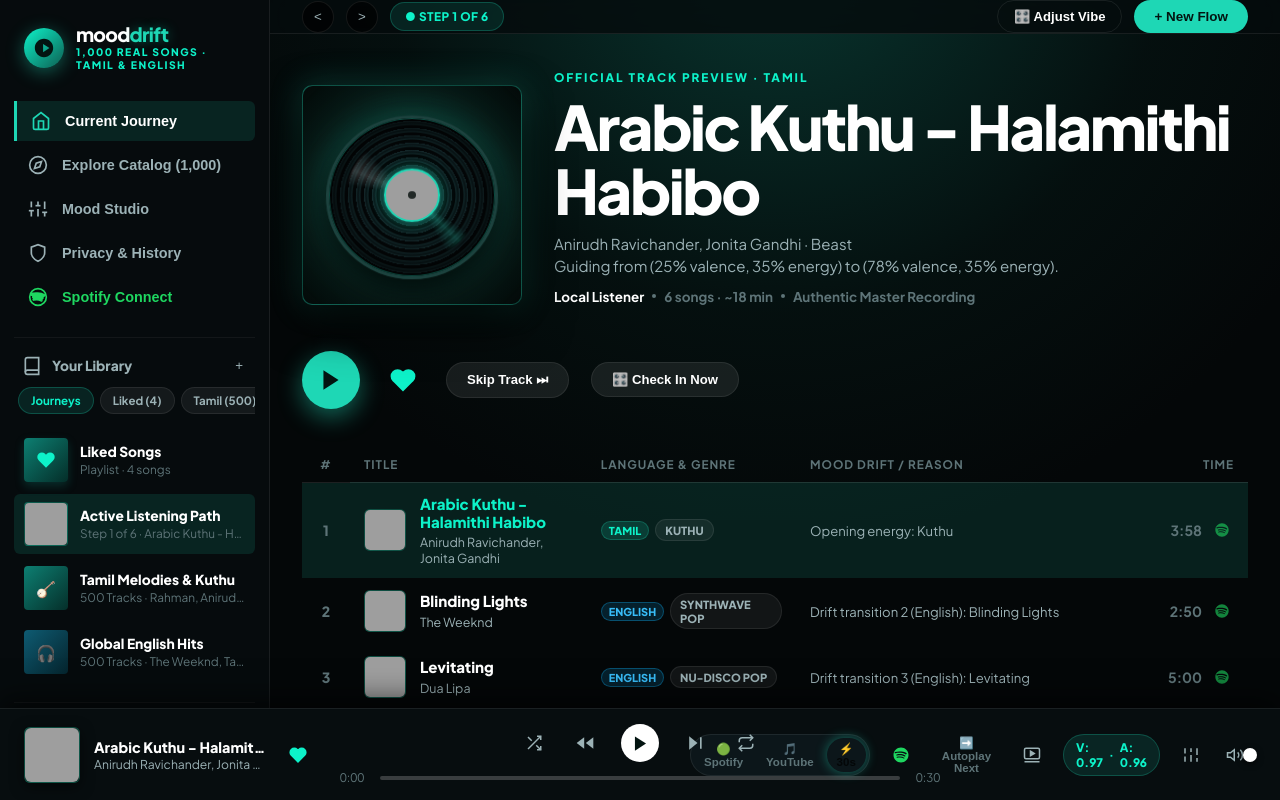
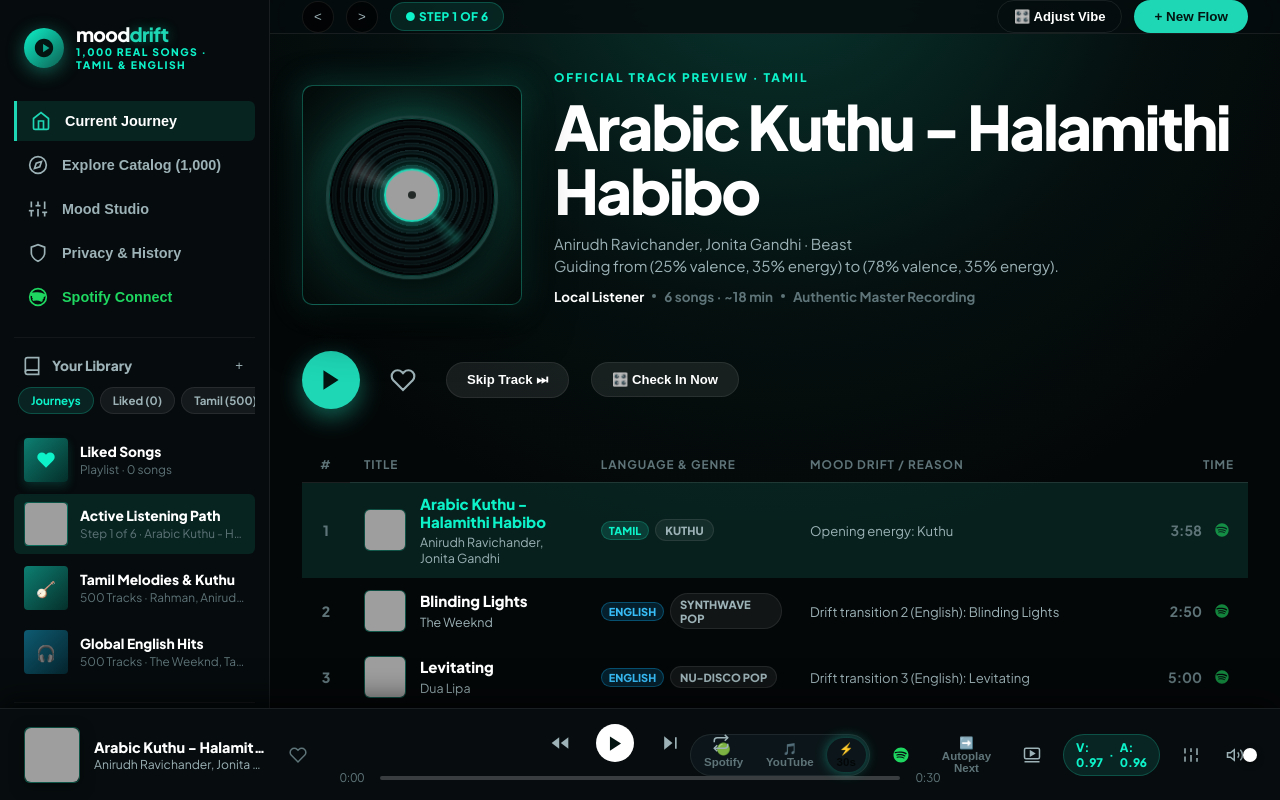
Before and after one commit to SriVishnu230707/dream-music, a React (Vite) app in the folder web/: page / in a window 1280 px wide. Built offline with nearby package versions, Linux system fonts and the light colour scheme; grey boxes are pictures that could not be loaded.

Commit message:
feat: adapt mood journey after listening with taste feedback

```diff
--- a/web/src/App.tsx
+++ b/web/src/App.tsx
@@ -13,7 +13,7 @@
   getTrackSpotifyId,
   getSpotifySearchUrl,
 } from "./data/catalog";
-import { planJourney } from "./data/plan";
+import { planJourney, buildTasteProfile, type ListeningRecord } from "./data/plan";
 
 declare global {
   interface Window {
@@ -26,7 +26,7 @@
 export type Mood = {
   valence: number;
   arousal: number;
-  source?: "manual" | "text-model" | "user-corrected";
+  source?: "manual" | "text-model" | "user-corrected" | "catalog-estimate";
   confidence?: number;
 };
 
@@ -180,8 +180,9 @@
   count: number,
   langFilter: "All" | "Tamil" | "English" = "All",
   excludedIds: ReadonlySet<string> = new Set(),
+  taste = buildTasteProfile(CATALOG_TRACKS, [], new Set<string>()),
 ): Session {
-  const queue: QueueItem[] = planJourney(CATALOG_TRACKS, start, target, count, langFilter, excludedIds)
+  const queue: QueueItem[] = planJourney(CATALOG_TRACKS, start, target, count, langFilter, excludedIds, taste)
     .map((item, i) => ({
       position: i + 1,
       ...item,
@@ -295,15 +296,11 @@
   const [catalogGenre, setCatalogGenre] = useState<string>("All");
   const [visibleCount, setVisibleCount] = useState(36);
 
-  const [likedTrackIDs, setLikedTrackIDs] = useState<string[]>([
-    "tamil-1-munbe-vaa",
-    "eng-1-blinding-lights",
-    "tamil-4-arabic-kuthu-halamithi-habibo",
-    "eng-17-viva-la-vida",
-  ]);
+  const [likedTrackIDs, setLikedTrackIDs] = useState<string[]>([]);
 
   const [auditEvents, setAuditEvents] = useState<AuditEvent[]>([]);
   const [auditCheckIns, setAuditCheckIns] = useState<AuditCheckIn[]>([]);
+  const [listeningRecords, setListeningRecords] = useState<ListeningRecord[]>([]);
   const [prediction, setPrediction] = useState<Prediction | null>(null);
   const [toastMessage, setToastMessage] = useState("");
   const [busy, setBusy] = useState(false);
@@ -320,7 +317,6 @@
   const [ytBlocked, setYtBlocked] = useState(false);
   const [activeTab, setActiveTab] = useState<"queue" | "studio" | "explore" | "audit" | "liked">("queue");
   const [showCheckInModal, setShowCheckInModal] = useState(false);
-  const [shuffleMode, setShuffleMode] = useState(false);
   const [hoverTrackIdx, setHoverTrackIdx] = useState<number | null>(null);
 
   const audioRef = useRef<HTMLAudioElement>(null);
@@ -328,6 +324,25 @@
   const pendingPlayRef = useRef<string | null>(null);
   const advancing = useRef(false);
   const playbackWatchdog = useRef<any>(null);
+  const listenedSecondsRef = useRef(0);
+  const lastMediaTimeRef = useRef<number | null>(null);
+  const lastSampleAtRef = useRef<number | null>(null);
+  const finishTrackRef = useRef<() => void>(() => {});
+  const continuousLoopRef = useRef(continuousLoop);
+  continuousLoopRef.current = continuousLoop;
+
+  function recordPlaybackTime(position: number) {
+    const previous = lastMediaTimeRef.current;
+    const now = performance.now();
+    if (previous !== null && Number.isFinite(position)) {
+      const delta = position - previous;
+      const elapsed = lastSampleAtRef.current === null ? 0 : (now - lastSampleAtRef.current) / 1000;
+      // Media time is capped by elapsed real time, so a seek adds no fake listening.
+      if (delta > 0 && elapsed > 0) listenedSecondsRef.current += Math.min(delta, elapsed + 0.5);
+    }
+    lastMediaTimeRef.current = position;
+    lastSampleAtRef.current = now;
+  }
 
   // Show Toast Helper
   const showToast = (msg: string) => {
@@ -397,17 +412,11 @@
                 } else if (event.data === window.YT.PlayerState.PAUSED) {
                   setPlaying(false);
                 } else if (event.data === window.YT.PlayerState.ENDED) {
-                  if (continuousLoop) {
+                  if (continuousLoopRef.current) {
                     event.target.seekTo(0);
                     event.target.playVideo();
                   } else {
-                    if (shuffleMode) {
-                      void sendEvent("complete");
-                      const randIdx = Math.floor(Math.random() * session.queue.length);
-                      playQueueIndex(randIdx);
-                    } else {
-                      skipTrack("complete");
-                    }
+                    finishTrackRef.current();
                   }
                 }
               },
@@ -459,6 +468,7 @@
         if (ytPlayerRef.current && typeof ytPlayerRef.current.getCurrentTime === "function") {
           const cur = ytPlayerRef.current.getCurrentTime();
           if (typeof cur === "number" && !isNaN(cur)) {
+            recordPlaybackTime(cur);
             setProgress(cur);
           }
           const dur = ytPlayerRef.current.getDuration();
@@ -520,6 +530,9 @@
   // Unified Direct Playback Starter
   function startPlayback(track: Track) {
     if (!track) return;
+    listenedSecondsRef.current = 0;
+    lastMediaTimeRef.current = null;
+    lastSampleAtRef.current = null;
     currentTrackRef.current = track;
     setYtBlocked(false);
 
@@ -683,9 +696,15 @@
   }
 
   // Play a specific track index in current queue
-  function playQueueIndex(idx: number) {
+  function playQueueIndex(idx: number, recordInterrupted = true) {
     const targetItem = session.queue[idx];
     if (!targetItem) return;
+    if (recordInterrupted && idx !== session.currentIndex && listenedSecondsRef.current > 0) {
+      const listenedSeconds = listenedSecondsRef.current;
+      setListeningRecords((records) => [...records, {
+        trackId: current.trackId, listenedSeconds, completed: false,
+      }]);
+    }
     const targetTrack = CATALOG_MAP[targetItem.trackId] || tracks[targetItem.trackId];
 
     setSession((s) => ({ ...s, currentIndex: idx, status: "active" }));
@@ -726,6 +745,15 @@
   function skipTrack(action: "skip" | "complete" = "skip") {
     if (session.status === "completed") return;
     void sendEvent(action);
+    const listenedSeconds = listenedSecondsRef.current;
+    const updatedRecords = [...listeningRecords, {
+      trackId: current.trackId,
+      listenedSeconds,
+      completed: action === "complete",
+    }];
+    setListeningRecords(updatedRecords);
+    const nextMood = action === "complete" ? current.trackMood : sessionMood;
+    if (action === "complete") setSessionMood({ ...nextMood, source: "catalog-estimate" });
     const nextIdx = session.currentIndex + 1;
     if (nextIdx >= session.queue.length) {
       audioRef.current?.pause();
@@ -735,8 +763,27 @@
       showToast("Journey finished. Choose a song or create a new path.");
       return;
     }
-    playQueueIndex(nextIdx);
+    try {
+      const locked = session.queue.slice(0, nextIdx);
+      const excluded = new Set(locked.map((item) => item.trackId));
+      const remaining = session.queue.length - nextIdx;
+      const taste = buildTasteProfile(CATALOG_TRACKS, updatedRecords, new Set(likedTrackIDs));
+      const fresh = generateSequenceFromCatalog(nextMood, target, remaining, journeyLanguage, excluded, taste);
+      setSession((s) => ({ ...s, currentIndex: nextIdx, status: "active", queue: [
+        ...locked,
+        ...fresh.queue.map((item, idx) => ({ ...item, position: nextIdx + idx + 1,
+          reason: `Adapted to listening time and taste: ${CATALOG_MAP[item.trackId]?.title || item.trackId}` })),
+      ], revision: s.revision + 1 }));
+      // playQueueIndex uses the current queue. Start the newly selected track directly.
+      const nextTrack = CATALOG_MAP[fresh.queue[0].trackId];
+      if (nextTrack) startPlayback(nextTrack);
+      return;
+    } catch (error) {
+      showToast(`Could not adapt the remaining path: ${(error as Error).message}`);
+    }
+    playQueueIndex(nextIdx, false);
   }
+  finishTrackRef.current = () => skipTrack("complete");
 
   // Send Event / Handle Playback State
   async function sendEvent(type: PlaybackEvent) {
@@ -777,6 +824,12 @@
   // Direct track play from catalog
   function playCatalogTrack(t: Track) {
     const fresh = CATALOG_MAP[t.id] || t;
+    if (fresh.id !== current.trackId && listenedSecondsRef.current > 0) {
+      const listenedSeconds = listenedSecondsRef.current;
+      setListeningRecords((records) => [...records, {
+        trackId: current.trackId, listenedSeconds, completed: false,
+      }]);
+    }
     const idx = session.queue.findIndex((q) => q.trackId === fresh.id);
 
     if (idx >= 0) {
@@ -870,7 +923,8 @@
     try {
       audioRef.current?.pause();
       try { ytPlayerRef.current?.pauseVideo?.(); } catch {}
-      const data = generateSequenceFromCatalog(start, target, count, journeyLanguage);
+      const taste = buildTasteProfile(CATALOG_TRACKS, listeningRecords, new Set(likedTrackIDs));
+      const data = generateSequenceFromCatalog(start, target, count, journeyLanguage, new Set(), taste);
       setSession(data);
       setSessionMood({ ...start, source: "manual" });
       setAuditEvents([]);
@@ -893,7 +947,8 @@
       try {
         const locked = session.queue.slice(0, session.currentIndex + 1);
         const excluded = new Set(locked.map((item) => item.trackId));
-        const fresh = generateSequenceFromCatalog(sessionMood, target, remaining, journeyLanguage, excluded);
+        const taste = buildTasteProfile(CATALOG_TRACKS, listeningRecords, new Set(likedTrackIDs));
+        const fresh = generateSequenceFromCatalog(sessionMood, target, remaining, journeyLanguage, excluded, taste);
         const newQueue = [
           ...locked,
           ...fresh.queue.map((item, idx) => ({
@@ -944,6 +999,8 @@
     const rect = e.currentTarget.getBoundingClientRect();
     const ratio = Math.max(0, Math.min(1, (e.clientX - rect.left) / rect.width));
     const targetTime = ratio * (duration || 180);
+    lastMediaTimeRef.current = targetTime;
+    lastSampleAtRef.current = performance.now();
     setProgress(targetTime);
 
     if (playbackMode === "full" && ytPlayerRef.current && typeof ytPlayerRef.current.seekTo === "function") {
@@ -974,18 +1031,15 @@
         ref={audioRef}
         preload="auto"
         loop={continuousLoop}
-        onEnded={() => {
-          if (!continuousLoop) {
-            if (shuffleMode) {
-              void sendEvent("complete");
-              const randIdx = Math.floor(Math.random() * session.queue.length);
-              playQueueIndex(randIdx);
-            } else {
-              skipTrack("complete");
-            }
-          }
+        onEnded={() => { if (!continuousLoop) skipTrack("complete"); }}
+        onTimeUpdate={(e) => {
+          recordPlaybackTime(e.currentTarget.currentTime);
+          setProgress(e.currentTarget.currentTime);
         }}
-        onTimeUpdate={(e) => setProgress(e.currentTarget.currentTime)}
+        onSeeked={(e) => {
+          lastMediaTimeRef.current = e.currentTarget.currentTime;
+          lastSampleAtRef.current = performance.now();
+        }}
         onLoadedMetadata={(e) => {
           if (e.currentTarget.duration && !isNaN(e.currentTarget.duration) && e.currentTarget.duration > 0) {
             setDuration(e.currentTarget.duration);
@@ -2268,23 +2322,6 @@
         {/* Center: Controls & Scrubber */}
         <div className="player-center">
           <div className="player-controls">
-            {/* Drift / Shuffle */}
-            <button
-              className={`control-btn ${shuffleMode ? "active" : ""}`}
-              onClick={() => {
-                setShuffleMode((v) => !v);
-                showToast(shuffleMode ? "Sequential drift active" : "Random drift active");
-              }}
-              title="Drift Mode"
-            >
-              <svg viewBox="0 0 24 24" width="18" height="18" stroke="currentColor" fill="none" strokeWidth="2">
-                <polyline points="16 3 21 3 21 8" />
-                <line x1="4" y1="20" x2="21" y2="3" />
-                <polyline points="21 16 21 21 16 21" />
-                <line x1="15" y1="15" x2="21" y2="21" />
-                <line x1="4" y1="4" x2="9" y2="9" />
-              </svg>
-            </button>
 
             {/* Replay */}
             <button
@@ -2513,7 +2550,7 @@
               </button>
             </div>
             <p style={{ fontSize: "0.85rem", color: "var(--text-secondary)", margin: 0 }}>
-              Adjust where you are right now. The engine will smoothly re-route all upcoming tracks in the queue without interrupting current playback.
+              Adjust where you are right now. The displayed mood after a song ends is estimated from that song, not a measurement of how you feel. Your input will re-route the upcoming tracks.
             </p>
 
             <div className="control-group">
@@ -2527,7 +2564,7 @@
                 max="1"
                 step="0.01"
                 value={sessionMood.valence}
-                onChange={(e) => setSessionMood({ ...sessionMood, valence: Number(e.target.value) })}
+                onChange={(e) => setSessionMood({ ...sessionMood, valence: Number(e.target.value), source: "user-corrected" })}
               />
             </div>
 
@@ -2542,7 +2579,7 @@
                 max="1"
                 step="0.01"
                 value={sessionMood.arousal}
-                onChange={(e) => setSessionMood({ ...sessionMood, arousal: Number(e.target.value) })}
+                onChange={(e) => setSessionMood({ ...sessionMood, arousal: Number(e.target.value), source: "user-corrected" })}
               />
             </div>
 
--- a/web/src/data/plan.ts
+++ b/web/src/data/plan.ts
@@ -13,8 +13,35 @@
   pathPoint: MoodPoint;
   trackMood: MoodPoint;
 };
+export type ListeningRecord = { trackId: string; listenedSeconds: number; completed: boolean };
+export type TasteProfile = { genres: ReadonlyMap<string, number>; artists: ReadonlyMap<string, number> };
 
 const clamp = (value: number) => Math.max(0, Math.min(1, value));
+
+export function buildTasteProfile(
+  tracks: PlanTrack[], records: ListeningRecord[], likedIds: ReadonlySet<string>,
+): TasteProfile {
+  const byId = new Map(tracks.map((track) => [track.id, track]));
+  const genres = new Map<string, number>();
+  const artists = new Map<string, number>();
+  const add = (track: PlanTrack, weight: number) => {
+    genres.set(track.genre, (genres.get(track.genre) ?? 0) + weight);
+    artists.set(track.artist, (artists.get(track.artist) ?? 0) + weight);
+  };
+  for (const record of records) {
+    const track = byId.get(record.trackId);
+    if (!track || !Number.isFinite(record.listenedSeconds)) continue;
+    const seconds = Math.max(0, record.listenedSeconds);
+    // A 30-second preview is useful feedback, but weaker than a full listen.
+    const weight = Math.min(seconds / 120, 1) + (record.completed ? 0.25 : 0);
+    add(track, seconds < 10 && !record.completed ? -0.25 : weight);
+  }
+  for (const id of likedIds) {
+    const track = byId.get(id);
+    if (track) add(track, 1.5);
+  }
+  return { genres, artists };
+}
 
 export function planJourney(
   tracks: PlanTrack[],
@@ -23,6 +50,7 @@
   count: number,
   language: "All" | "Tamil" | "English" = "All",
   excludedIds: ReadonlySet<string> = new Set(),
+  taste?: TasteProfile,
 ): PlannedItem[] {
   if (!Number.isInteger(count) || count < 1 || count > 20 ||
       ![start.valence, start.arousal, target.valence, target.arousal].every(
@@ -47,7 +75,7 @@
   const output: PlannedItem[] = [];
   let previous: PlanTrack | undefined;
   for (let slot = 0; slot < count; slot++) {
-    const fraction = count === 1 ? 0 : slot / (count - 1);
+    const fraction = count === 1 ? 1 : slot / (count - 1);
     const point = {
       valence: clamp(start.valence + (target.valence - start.valence) * fraction),
       arousal: clamp(start.arousal + (target.arousal - start.arousal) * fraction),
@@ -63,7 +91,11 @@
         : 0;
       const repeatGenre = previous?.genre === track.genre ? 0.025 : 0;
       const repeatArtist = previous?.artist === track.artist ? 0.025 : 0;
-      const score = moodGap + 0.15 * transition + repeatGenre + repeatArtist;
+      const tasteAffinity = taste
+        ? Math.tanh((taste.genres.get(track.genre) ?? 0) / 3) * 0.22 +
+          Math.tanh((taste.artists.get(track.artist) ?? 0) / 3) * 0.12
+        : 0;
+      const score = moodGap + 0.15 * transition + repeatGenre + repeatArtist - tasteAffinity;
       if (score < bestScore || (score === bestScore && track.id < (best?.id ?? ""))) {
         best = track;
         bestScore = score;
```
Also changed, not shown: 1 other file (tests, documents, lock files or other folders).
